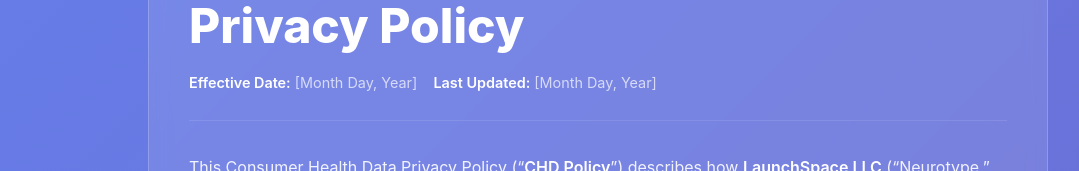
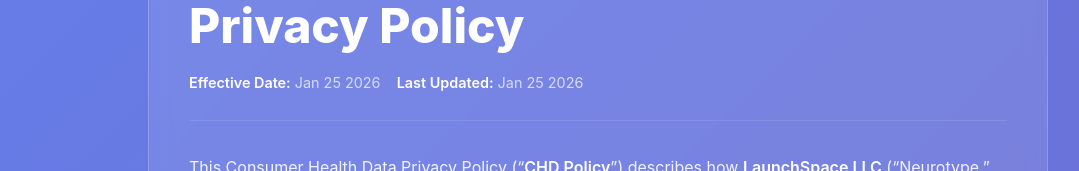
Before and after one commit to UzayPoyrza/Neurotype-Website, a plain HTML site: page public/consumer-health-data-privacy-policy.html in a window 1280 px wide. Shown: the part 233-404 px from the top of the page, without its empty margins (42-1121 px from the left). Drawn offline with Linux system fonts and the light colour scheme.

Commit message:
added date to consumer policity

```diff
--- a/public/consumer-health-data-privacy-policy.html
+++ b/public/consumer-health-data-privacy-policy.html
@@ -275,7 +275,7 @@
 
   <div class="content-container">
   <h1>Neurotype Consumer Health Data Privacy Policy</h1>
-  <p class="meta"><strong>Effective Date:</strong> [Month Day, Year] &nbsp;&nbsp; <strong>Last Updated:</strong> [Month Day, Year]</p>
+  <p class="meta"><strong>Effective Date:</strong> Jan 25 2026 &nbsp;&nbsp; <strong>Last Updated:</strong> Jan 25 2026</p>
 
   <p>
     This Consumer Health Data Privacy Policy (“<strong>CHD Policy</strong>”) describes how <strong>LaunchSpace LLC</strong> (“Neurotype,” “we,” “us,” or “our”)
```
